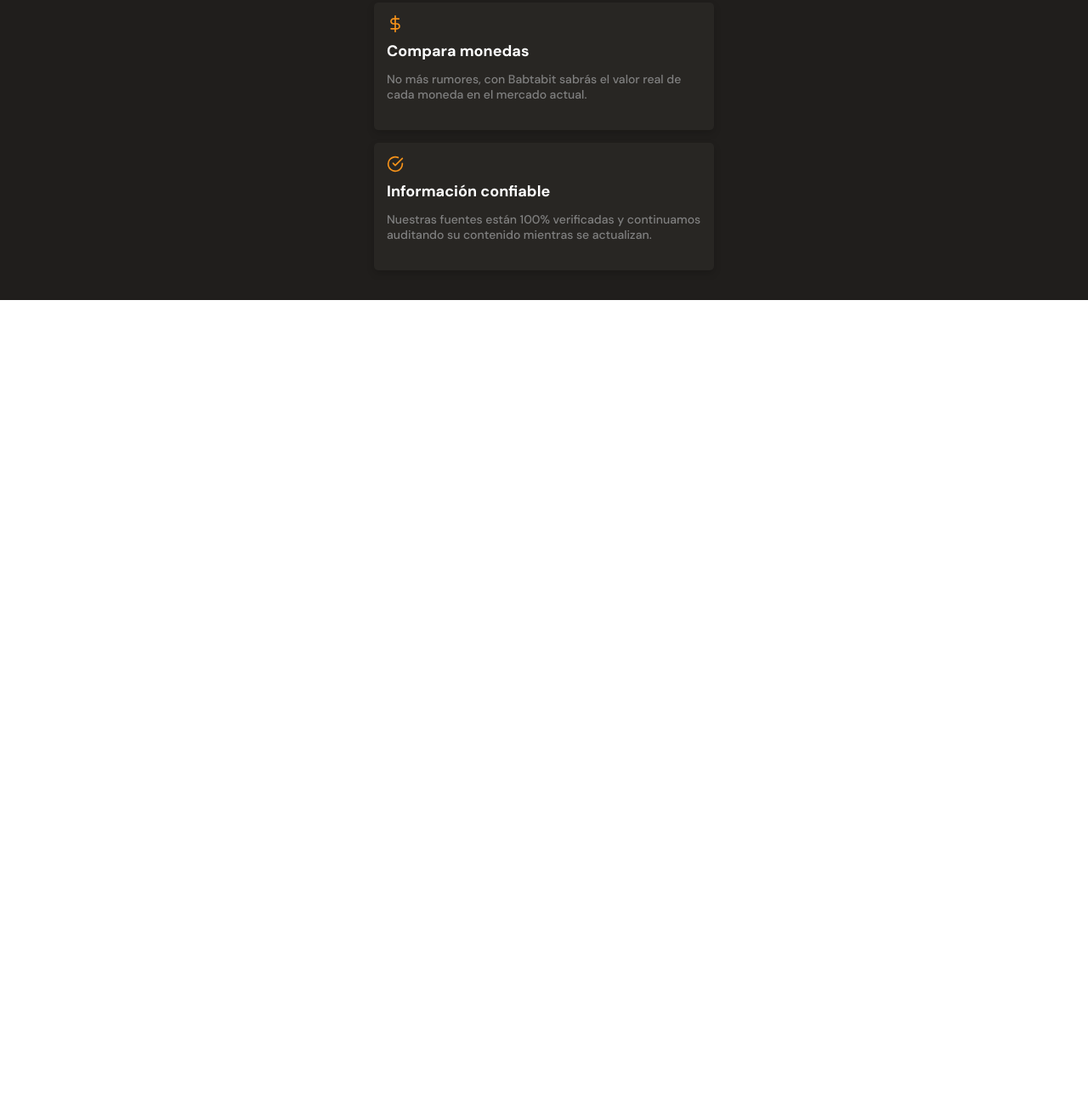
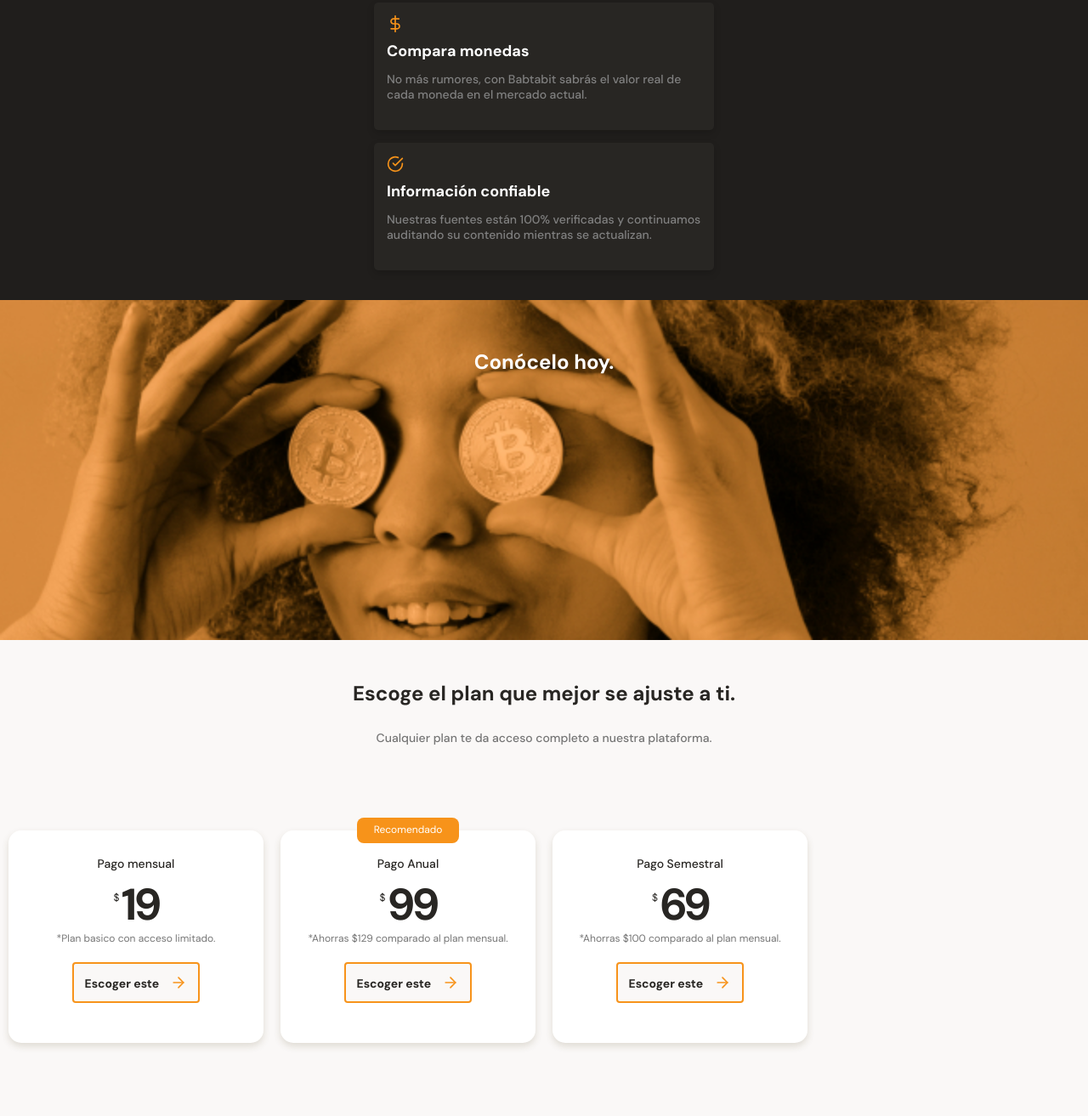
Before and after one commit to felipebucherenick/BataBitMobileFirst, a plain HTML site: page index.html in a window 1280 px wide. Shown: the part 2007-3320 px from the top of the page at 85% size. Before the commit the page ends 2360 px from the top, so only its background shows below. Drawn offline with Linux system fonts and the light colour scheme.

Commit message:
Finish Plans Section

```diff
--- a/css/style.css
+++ b/css/style.css
@@ -369,3 +369,146 @@ main {
   line-height: 1.8rem;
   color: #808080;
 }
+
+/* BITCOIN BABY SECTION ----------------------------------------------------------------------------------------*/
+.bitcoin-img-container {
+  width: 100%;
+  min-width: 320px;
+  height: 50vh;
+  background-image: url(../assets/imgs/bitcoinBaby2x.jpg);
+  background-position: center;
+  background-size: cover;
+  background-repeat: no-repeat;
+  text-align: center;
+}
+
+.bitcoin-img-container h2 {
+  padding-top: 60px;
+  font-size: 2.4rem;
+  font-weight: bold;
+  line-height: 2.6rem;
+  color: var(--just-white);
+}
+
+/* PLANS SECTION --------------------------------------------------------------------------------------------------*/
+
+.main-plans-container {
+  width: 100%;
+  min-width: 320px;
+  padding-bottom: 70px;
+  text-align: center;
+}
+
+.plans__title {
+  width: 90%;
+  min-width: 288px;
+  height: auto;
+  margin: 0 auto;
+  margin-bottom: 50px;
+}
+
+.plans__title h2 {
+  padding-top: 50px;
+  font-size: 2.4rem;
+  font-weight: bold;
+  line-height: 2.6rem;
+  color: var(--black);
+}
+
+.plans__title p {
+  padding-top: 30px;
+  font-size: 1.4rem;
+  font-weight: 500;
+  line-height: 1.8rem;
+  color: #757575;
+}
+
+.plans__slider {
+  display: flex;
+  height: 316px;
+  overflow-x: scroll;
+  overscroll-behavior-x: contain;
+  scroll-snap-type: x proximity;
+}
+
+.plan-card {
+  position: relative;
+  scroll-snap-align: center;
+  width: 70%;
+  min-width: 230px;
+  max-width: 300px;
+  height: 250px;
+  margin: 50px 10px 0;
+  padding: 0 15px;
+  background-color: var(--just-white);
+  border-radius: 15px;
+  box-shadow: 0 4px 8px rgba(89, 73, 30, 0.16);
+}
+
+.recomended {
+  position: absolute;
+  top: -15px;
+  left: calc(50% - 60px);
+  width: 120px;
+  height: 30px;
+  padding: 6px;
+  font-size: 1.2rem;
+  background-color: var(--bitcoin-orange);
+  border-radius: 8px;
+  color: var(--just-white);
+}
+
+.plan-card__title {
+  padding-top: 30px;
+  font-size: 1.4rem;
+  font-weight: 500;
+  line-height: 1.8rem;
+  color: var(--black);
+}
+
+.plan-card__price {
+  padding: 5px 0;
+  font-size: 5.2rem;
+  font-weight: bold;
+  line-height: 5.3rem;
+  color: var(--black);
+  letter-spacing: -4px;
+}
+
+.plan-card__price span {
+  font-size: 1.2rem;
+  font-weight: 300;
+  vertical-align: text-top;
+  letter-spacing: 2px;
+}
+
+.plan-card__saving {
+  font-size: 1.2rem;
+  color: #757575;
+}
+
+.plan-card__ca {
+  width: 150px;
+  height: 48px;
+  margin-top: 20px;
+  background-color: #faf8f7;
+  border: 2px solid var(--bitcoin-orange);
+  border-radius: 4px;
+  font-family: "DM Sans", sans-serif;
+  font-size: 1.4rem;
+  font-weight: bold;
+  line-height: 1.8rem;
+  color: var(--black);
+}
+
+.plan-card__ca span {
+  display: inline-block;
+  width: 20px;
+  height: 20px;
+  margin-left: 10px;
+  background-image: url(../assets/icons/rightArrow.svg);
+  background-position: center;
+  background-size: cover;
+  background-repeat: no-repeat;
+  vertical-align: text-bottom;
+}
--- a/index.html
+++ b/index.html
@@ -18,7 +18,7 @@
         <div class="header__title-container">
             <h1>La próxima revolución en el intercambio de criptomonedas.</h1>
             <p>Batatabit te ayuda a navegar entre los diferentes precios y tendencias.</p>
-            <a href="#" class="header__button">Conoce nuestros planes <span></span> </a>
+            <a href="#plans" class="header__button">Conoce nuestros planes <span></span> </a>
         </div>
     </header>
 
@@ -127,8 +127,47 @@
             </section>
         </section>
 
-        <section></section>
-        <section></section>
+        <section class="bitcoin-img-container">
+            <h2>Conócelo hoy.</h2>
+        </section>
+
+        <section id="plans" class="main-plans-container">
+            <div class="plans__title">
+                <h2>Escoge el plan que mejor se ajuste a ti.</h2>
+                <p>Cualquier plan te da acceso completo a nuestra plataforma.</p>
+            </div>
+            <section class="plans__slider">
+                <article class="plan-card">
+                    <div class="plan-card-container">
+                        <h3 class="plan-card__title">Pago mensual</h3>
+                        <p class="plan-card__price"><span>$</span>19</p>
+                        <p class="plan-card__saving">*Plan basico con acceso limitado.</p>
+                        <button class="plan-card__ca">Escoger este <span></span></button>
+                    </div>
+                </article>
+
+                <article class="plan-card">
+                    <p class="recomended">Recomendado</p>
+                    <div class="plan-card-container">
+                        <h3 class="plan-card__title">Pago Anual</h3>
+                        <p class="plan-card__price"><span>$</span>99</p>
+                        <p class="plan-card__saving">*Ahorras $129 comparado al plan mensual.</p>
+                        <button class="plan-card__ca">Escoger este <span></span></button>
+                    </div>
+                </article>
+
+                <article class="plan-card">
+                    <div class="plan-card-container">
+                        <h3 class="plan-card__title">Pago Semestral</h3>
+                        <p class="plan-card__price"><span>$</span>69</p>
+                        <p class="plan-card__saving">*Ahorras $100 comparado al plan mensual.</p>
+                        <button class="plan-card__ca">Escoger este <span></span></button>
+                    </div>
+                </article>
+
+
+            </section>
+        </section>
     </main>
     <footer></footer>
 </body>
```
Also changed, not shown: assets/icons/rightArrow.svg (added), assets/icons/vector.svg (deleted), assets/imgs/bitcoinBaby2x.jpg (added), 1 other file.
